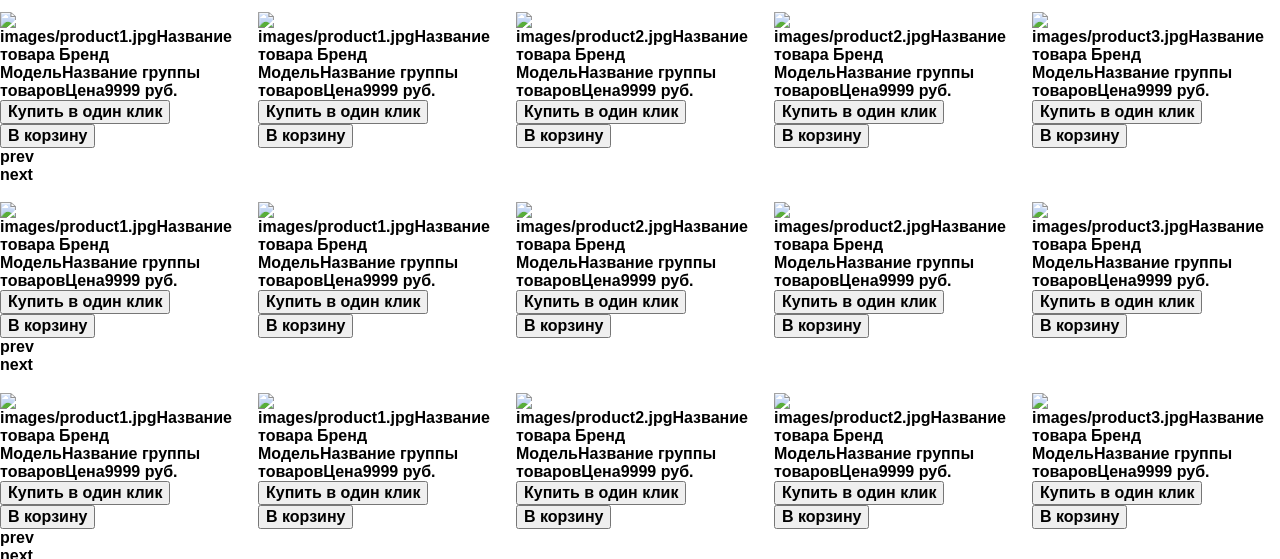
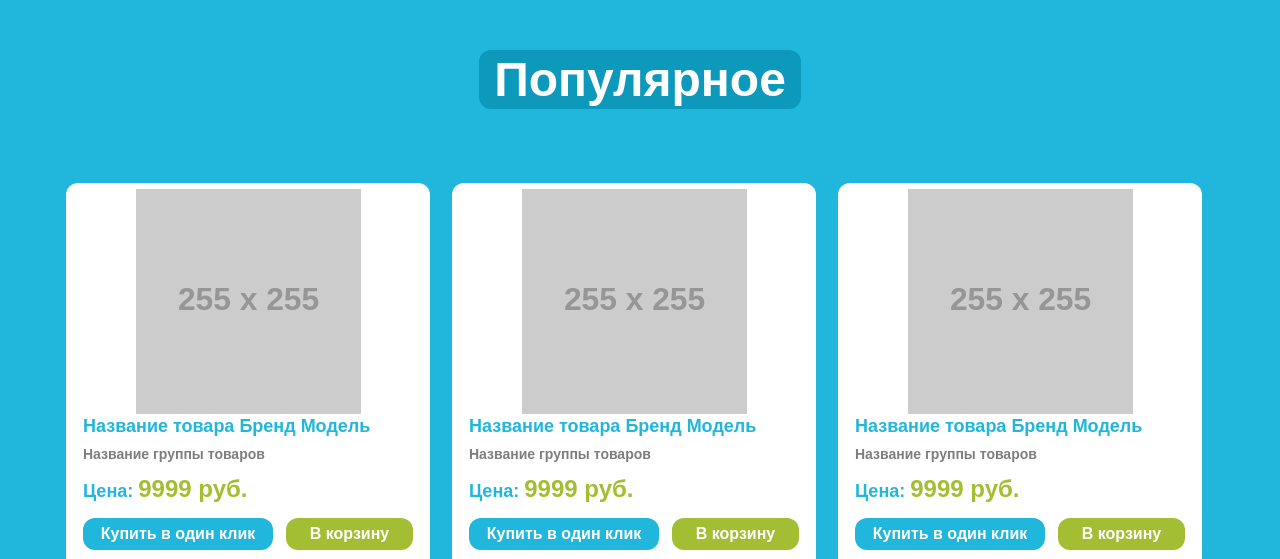
Before and after one commit to killercrush/site1-pages, a website: page src/pug/main.pug in a window 1280 px wide. Shown: the part 1290-1849 px from the top of the page. Drawn offline with nearby package versions, Linux system fonts and the light colour scheme; files that its build step writes are made by us from their sources; placeholder pictures from the web are drawn by us; files whose address does not match are found by name; a web font is replaced by a local one.

Commit message:
working on main

```diff
--- a/src/js/carousel-init.js
+++ b/src/js/carousel-init.js
@@ -8,9 +8,6 @@ $('.owl-carousel').owlCarousel({
         },
         600:{
             items:3
-        },
-        1000:{
-            items:5
         }
     }
 })
--- a/src/pug/main.pug
+++ b/src/pug/main.pug
@@ -17,17 +17,20 @@ html(lang="ru")
     .divider
     include ./includes/features.pug
     mixin carousel(name, color, bg_src)
-      .carousel__container
-        h3.carousel__name
+      - var className = "carousel__container carousel__container--" + color;
+      div(class=className)
+        h3.carousel__name= name
         .carousel.owl-carousel.owl-theme
           mixin carousel_item(img_src)
             .carousel-item.item
-              img(src="#{img_src}")
-              =img_src
+              img.carousel-item__thumb(src="http://placehold.it/255x255")
               span.carousel-item__name Название товара Бренд Модель
+              br
               span.carousel-item__categ Название группы товаров
-              span.carousel-item__price Цена
+              br
+              span.carousel-item__price Цена:&nbsp;
               span.carousel-item__price-val 9999 руб.
+              br
               button.carousel-item__buy Купить в один клик
               button.carousel-item__to-cart В корзину
           +carousel_item("images/product1.jpg")
@@ -36,9 +39,9 @@ html(lang="ru")
           +carousel_item("images/product2.jpg")
           +carousel_item("images/product3.jpg")
           +carousel_item("images/product3.jpg")
-    +carousel("Популярное", "", "")
-    +carousel("Новинки", "", "")
-    +carousel("Скидки", "", "")
+    +carousel("Популярное", "blue", "")
+    +carousel("Новинки", "green", "")
+    +carousel("Скидки", "red", "")
 
 
 
--- a/src/scss/main.scss
+++ b/src/scss/main.scss
@@ -34,3 +34,96 @@ div {
     width: 100%;
     height: 37px;
 }
+.carousel__container {
+    width: 100%;
+    height: 664px;
+    text-align: center;
+    padding-top: 57px;
+}
+.carousel__name {
+    color: white;
+    font-size: 48px;
+    display: inline-block;
+    margin: 0;
+    border-radius: 12px;
+    padding: 2px 15px;
+}
+.carousel__container--blue {
+    background-color: $main-blue;
+    .carousel__name {
+        background-color: #0d99bc;
+    }
+}
+.carousel__container--red {
+    background-color: $main-red;
+    .carousel__name {
+        background-color: #a84e4e;
+    }
+}
+.carousel__container--green {
+    background-color: $btn-green;
+    .carousel__name {
+        background-color: #7ea237
+    }
+}
+.carousel {
+    width: 100%;
+    max-width: $container-width;
+    margin: 0 auto;
+    margin-top: 74px;
+}
+.carousel-item {
+    background-color: white;
+    height: 387px;
+    width: 364px;
+    border-radius: 12px;
+    text-align: left;
+    padding: 6px 17px 0;
+    box-sizing: border-box;
+}
+.carousel-item__thumb {
+    max-width: 225px;
+    max-height: 225px;
+    margin: 0 auto;
+}
+.carousel-item__name {
+    color: $main-blue;
+    font-size: 18px;
+    margin-top: 2px;
+    display: inline-block;
+}
+.carousel-item__categ {
+    color: $grey;
+    font-size: 14px;
+    margin: 9px 0 13px;
+    display: inline-block;
+}
+.carousel-item__price {
+    color: $main-blue;
+    font-size: 18px;
+    margin-bottom: 16px;
+    display: inline-block;
+}
+.carousel-item__price-val {
+   color: $btn-green;
+   font-size: 24px;
+}
+.carousel-item__buy {
+    background-color: $main-blue;
+    color: white;
+    border: 0;
+    border-radius: 12px;
+    width: 190px;
+    height: 32px;
+    box-sizing: border-box;
+}
+.carousel-item__to-cart {
+    background-color: $btn-green;
+    color: white;
+    border: 0;
+    border-radius: 12px;
+    width: 127px;
+    height: 32px;
+    box-sizing: border-box;
+    float: right;
+}
```
Lines whose indentation alone changed are shown as unchanged.
